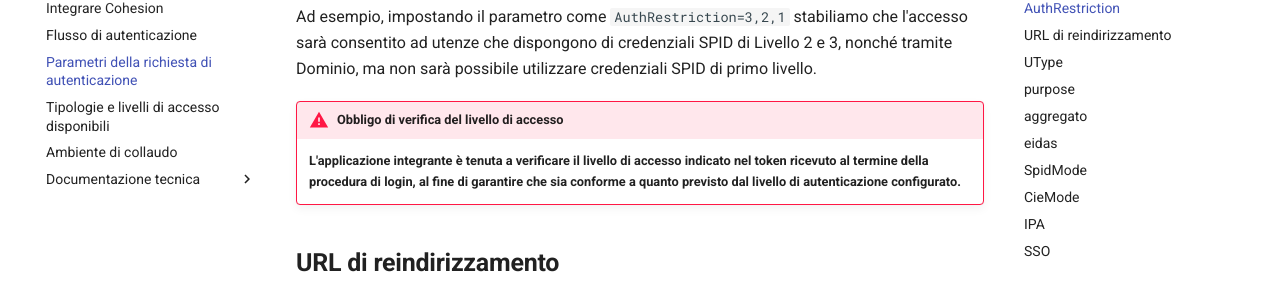
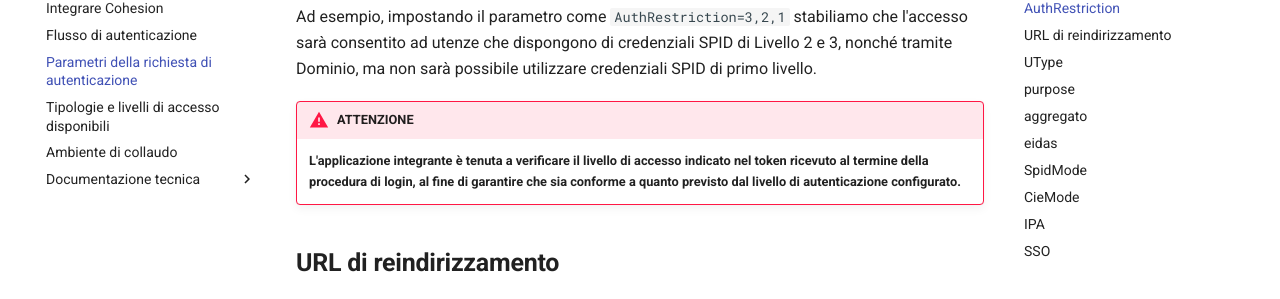
Before and after one commit to regione-marche/CohesionID-Docs, an MkDocs documentation site: the page built from docs/Parametri-della-Richiesta-di-Autenticazione.md, in a window 1280 px wide and 900 px high, scrolled down 934 px. Shown: the part 148-447 px from the top of the window. Built offline with MkDocs 1.6.1 and Material for MkDocs 9.7.7, drawn with Linux system fonts in a browser that asks for light colours.

Commit message:
Update Parametri-della-Richiesta-di-Autenticazione.md

```diff
--- a/docs/Parametri-della-Richiesta-di-Autenticazione.md
+++ b/docs/Parametri-della-Richiesta-di-Autenticazione.md
@@ -39,7 +39,7 @@ Il parametro `AuthRestriction` stabilisce il livello di autenticazione minimo ri
 Ad esempio, impostando il parametro come
 `AuthRestriction=3,2,1` stabiliamo che l'accesso sarà consentito ad utenze che dispongono di credenziali SPID di Livello 2 e 3, nonché tramite Dominio, ma non sarà possibile utilizzare credenziali SPID di primo livello.
 
-!!! danger " Obbligo di verifica del livello di accesso"
+!!! danger " ATTENZIONE"
 
     **L'applicazione integrante è tenuta a verificare il livello di accesso indicato nel token ricevuto al termine della procedura di login, al fine di garantire che sia conforme a quanto previsto dal livello di autenticazione configurato.**
 
```
